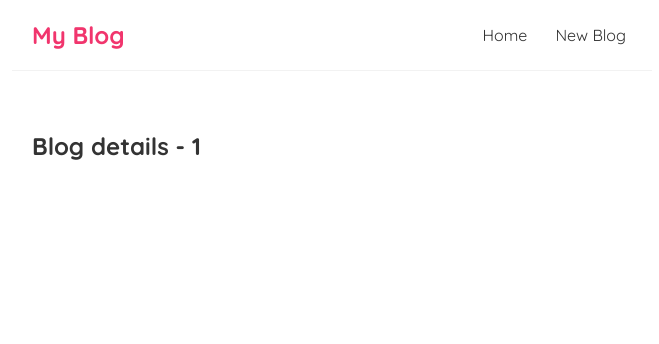
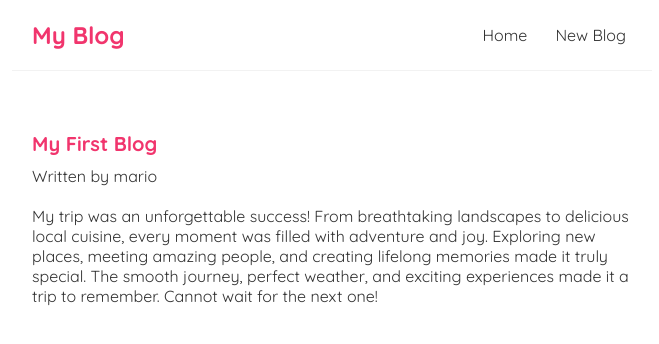
Before and after one commit to SanjanaKote/ReactJS, a React (Create React App) app: page /blogs/1 in a window 1280 px wide. Shown: the top 344 px of the page, without its empty margins (308-967 px from the left). Built offline with nearby package versions, Linux system fonts and the light colour scheme; data requests are answered from the project's data file.

Commit message:
reusing the custom hook

```diff
--- a/data/db.json
+++ b/data/db.json
@@ -2,13 +2,13 @@
     "blogs": [
       {
         "title": "My First Blog",
-        "body": "Why do we use it?",
+        "body": "My trip was an unforgettable success! From breathtaking landscapes to delicious local cuisine, every moment was filled with adventure and joy. Exploring new places, meeting amazing people, and creating lifelong memories made it truly special. The smooth journey, perfect weather, and exciting experiences made it a trip to remember. Cannot wait for the next one!",
         "author": "mario",
         "id": 1
       },
       {
         "title": "Opening Party!",
-        "body": "Theame of dress halloween",
+        "body": "Me and my friends hosted a spooky Halloween party filled with eerie decorations, glowing pumpkins, and creepy music. Everyone dressed in creative costumes, from witches to ghosts. We played fun games, enjoyed delicious treats like spooky cupcakes, and had a thrilling haunted house setup. The night ended with a horror movie marathon, making it an unforgettable celebration! 🎃👻",
         "author": "yoshi",
         "id": 2
       }
--- a/src/BlogDetails.js
+++ b/src/BlogDetails.js
@@ -3,10 +3,19 @@ import useFetch from "./useFetch";
 
 const BlogDetails = () => {
     const {id} =useParams();
+    const {data:blog,error , isPending}=useFetch('http://localhost:8000/blogs/' +id);
 
     return (
         <div className="BlogDetails">
-            <h2>Blog details - {id} </h2>
+            {isPending && <div> Loading</div>}
+            { error && <div>{ error }</div> }
+            { blog && (
+                <article>
+                    <h2>{blog.title}</h2>
+                    <p>Written by {blog.author}</p>
+                    <div>{blog.body}</div>
+                </article>
+            )}
         </div>
      );
 }
--- a/src/index.css
+++ b/src/index.css
@@ -49,3 +49,20 @@
   color:#f1356d;
   margin-bottom:8px;
 }
+
+.blog-preview a{
+  text-decoration: none;
+}
+
+
+/* blog details page  */
+
+.BlogDetails h2{
+  font-size: 20px;
+  color:#f1356d;
+  margin-bottom:10px;
+}
+
+.BlogDetails div{
+  margin:20px 0;
+}
--- a/src/useFetch.js
+++ b/src/useFetch.js
@@ -6,8 +6,10 @@ const useFetch = (url) => {
   const [error, setError] = useState(null);
 
   useEffect(() => {
+  const abortCont= new AbortController();
+
     setTimeout(() => {
-      fetch(url)
+      fetch(url, {signal: abortCont.signal})
       .then(res => {
         if (!res.ok) {                                                              // error coming back from server
           throw Error('could not fetch the data for that resource');
@@ -20,10 +22,16 @@ const useFetch = (url) => {
         setError(null);
       })
       .catch(err => {
-        setIsPending(false);
-        setError(err.message);
+        if(err.name==='AbortError'){
+          console.log('fetch aborted');
+        }
+        else{
+          setIsPending(false);
+          setError(err.message);
+        }
       })
     }, 1000);
+    return ()=> console.log('cleanup');
   }, [url])
 
   return { data, isPending, error };
```
